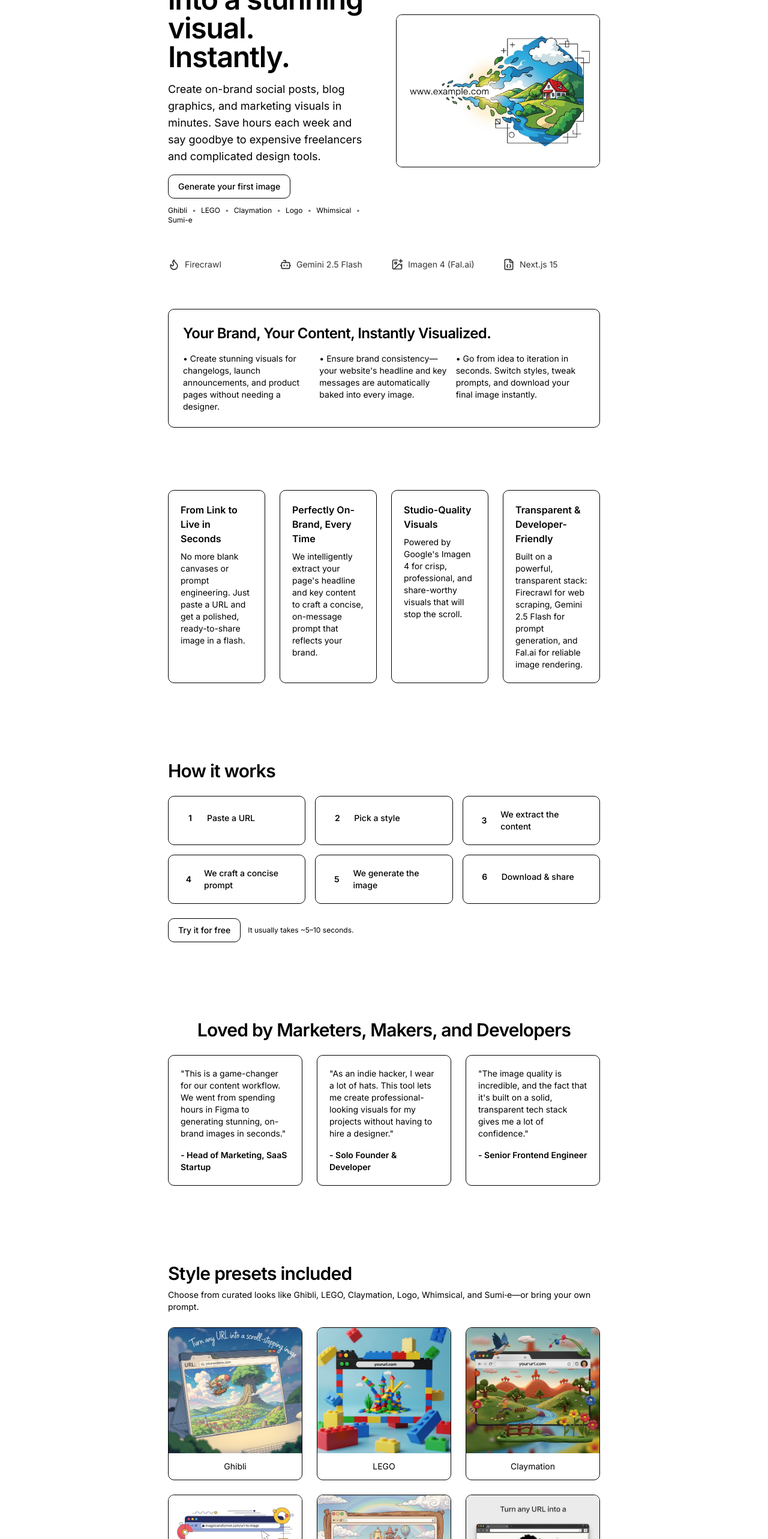
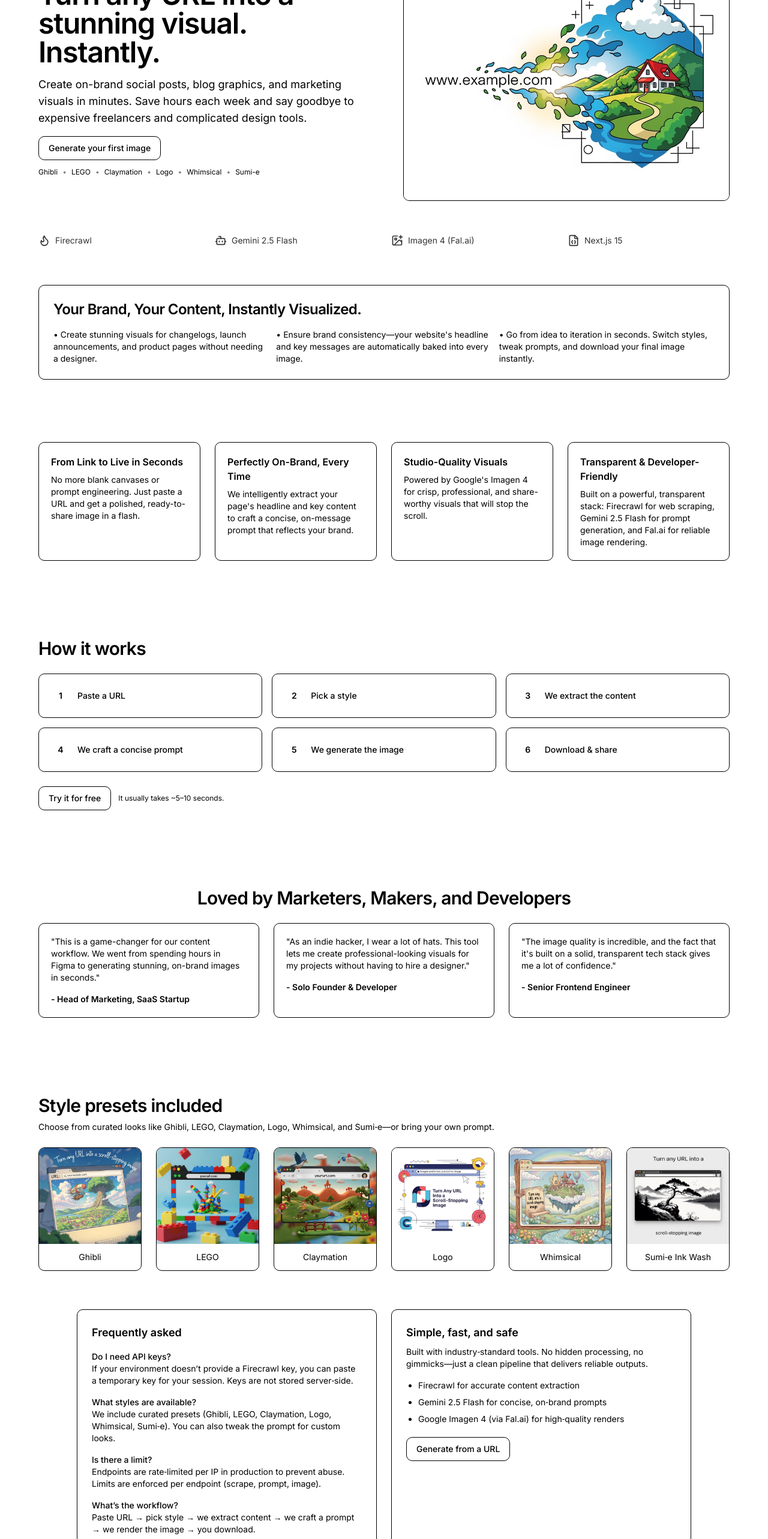
Before and after one commit to codeme-ne/imagine, a Next.js app: page /landing in a window 1280 px wide. Shown: the part 234-2800 px from the top of the page at 60% size. Built offline with nearby package versions, Linux system fonts and the light colour scheme; no server answers.

Commit message:
Revert button styling to original; restore outline CTA. Keep landing layout improvements (mobile-first + wider tablet/desktop).

```diff
--- a/app/landing/page.tsx
+++ b/app/landing/page.tsx
@@ -44,20 +44,23 @@ export default function LandingPage() {
   ];
 
   return (
-    <div className="min-h-screen">
+    <div className="min-h-screen font-sans">
       {/* Hero */}
       <section className="px-6 md:px-8 pt-16 md:pt-24 pb-6 md:pb-8">
-        <div className="mx-auto" style={{ maxWidth: 720 }}>
-          <div className="grid gap-10 md:grid-cols-2 md:items-center">
-            <div>
+        <div className="mx-auto w-full max-w-xl md:max-w-3xl lg:max-w-6xl">
+          <div className="grid md:grid-cols-2 md:items-center gap-8 md:gap-12 lg:gap-16">
+            <div className="max-w-xl">
               <h1 className="text-4xl md:text-5xl font-semibold tracking-tight text-foreground">Turn any URL into a stunning visual. Instantly.</h1>
               <p className="mt-4 text-base md:text-lg text-muted-foreground">Create on-brand social posts, blog graphics, and marketing visuals in minutes. Save hours each week and say goodbye to expensive freelancers and complicated design tools.</p>
-              <div className="mt-4 flex flex-wrap items-center gap-3">
+              <div className="mt-4">
+                <div className="flex flex-wrap items-center gap-3">
                   <Button asChild>
                     <Link href="/auth/signin">Generate your first image</Link>
                   </Button>
                 </div>
-              <div className="mt-3 flex flex-wrap items-center gap-x-2 text-xs text-muted-foreground">
+              </div>
+              <div className="mt-3">
+                <div className="flex flex-wrap items-center gap-x-2 text-xs text-muted-foreground">
                 {["Ghibli", "LEGO", "Claymation", "Logo", "Whimsical", "Sumi-e"].map(
                   (style, index, arr) => (
                     <span key={style} className="flex items-center gap-x-2">
@@ -70,8 +73,9 @@ export default function LandingPage() {
                 )}
                 </div>
               </div>
+            </div>
 
-            <div className="relative aspect-[4/3] overflow-hidden rounded-[10px] border bg-muted">
+            <div className="relative aspect-[4/3] overflow-hidden rounded-lg border bg-muted">
               <Image
                 src="/url-to-image/hero_main.png"
                 alt="Hero visual generated from a URL"
@@ -86,7 +90,8 @@ export default function LandingPage() {
 
       {/* Logos / Tech */}
       <section className="px-6 md:px-8 py-6">
-        <div className="mx-auto grid grid-cols-2 sm:grid-cols-4 gap-6 items-center opacity-80" style={{ maxWidth: 720 }}>
+        <div className="mx-auto w-full max-w-xl md:max-w-3xl lg:max-w-6xl opacity-80">
+          <div className="grid grid-cols-2 sm:grid-cols-4 gap-6 items-center">
           <div className="flex items-center gap-2 text-sm text-muted-foreground">
             <Flame className="h-5 w-5 text-foreground" />
             <span>Firecrawl</span>
@@ -104,13 +109,14 @@ export default function LandingPage() {
             <span>Next.js 15</span>
           </div>
           </div>
+        </div>
       </section>
 
       {/* Who it's for */}
       <section className="px-6 md:px-8 py-10">
-        <div className="mx-auto rounded-[10px] border bg-card p-6" style={{ maxWidth: 720 }}>
+        <div className="mx-auto w-full max-w-xl md:max-w-3xl lg:max-w-6xl rounded-lg border bg-card p-6">
           <h2 className="text-xl md:text-2xl font-semibold tracking-tight text-foreground">Your Brand, Your Content, Instantly Visualized.</h2>
-          <div className="mt-4 grid gap-3 sm:grid-cols-2 lg:grid-cols-3 text-sm text-muted-foreground">
+          <div className="mt-4 grid sm:grid-cols-2 lg:grid-cols-3 gap-3 text-sm text-muted-foreground">
             <p>• Create stunning visuals for changelogs, launch announcements, and product pages without needing a designer.</p>
             <p>• Ensure brand consistency—your website&apos;s headline and key messages are automatically baked into every image.</p>
             <p>• Go from idea to iteration in seconds. Switch styles, tweak prompts, and download your final image instantly.</p>
@@ -120,10 +126,10 @@ export default function LandingPage() {
 
       {/* Feature grid */}
       <section className="px-6 md:px-8 py-12 md:py-16">
-        <div className="mx-auto" style={{ maxWidth: 720 }}>
-          <div className="grid gap-6 sm:grid-cols-2 lg:grid-cols-4">
+        <div className="mx-auto w-full max-w-xl md:max-w-3xl lg:max-w-6xl">
+          <div className="grid sm:grid-cols-2 lg:grid-cols-4 gap-6">
             {features.map((f) => (
-              <div key={f.title} className="rounded-[10px] border bg-card p-5">
+              <div key={f.title} className="rounded-lg border bg-card p-5">
                 <h3 className="font-semibold text-foreground">{f.title}</h3>
                 <p className="mt-2 text-sm text-muted-foreground">{f.desc}</p>
               </div>
@@ -134,15 +140,16 @@ export default function LandingPage() {
 
       {/* How it works */}
       <section id="how-it-works" className="px-6 md:px-8 py-12 md:py-16">
-        <div className="mx-auto" style={{ maxWidth: 720 }}>
+        <div className="mx-auto w-full max-w-xl md:max-w-3xl lg:max-w-6xl">
           <h2 className="text-2xl md:text-3xl font-semibold tracking-tight text-foreground">
             How it works
           </h2>
-          <ol className="mt-6 grid gap-4 sm:grid-cols-2 lg:grid-cols-3">
+          <div className="mt-6">
+          <ol className="grid sm:grid-cols-2 lg:grid-cols-3 gap-4">
             {steps.map((s) => (
-              <li key={s.n} className="rounded-[10px] border bg-card p-5">
+              <li key={s.n} className="rounded-lg border bg-card p-5">
                 <div className="flex items-center gap-3">
-                  <span className="inline-flex h-8 w-8 items-center justify-center rounded-full bg-primary text-primary-foreground text-sm font-semibold">
+                  <span className="inline-flex h-8 w-8 items-center justify-center rounded-full bg-primary text-primary-foreground text-sm font-semibold font-mono">
                     {s.n}
                   </span>
                   <span className="text-sm font-medium text-foreground">{s.t}</span>
@@ -150,31 +157,34 @@ export default function LandingPage() {
               </li>
             ))}
           </ol>
-          <div className="mt-6 flex items-center gap-3">
+          </div>
+          <div className="mt-6">
+            <div className="flex items-center gap-3">
             <Button asChild variant="outline" >
               <Link href="/auth/signin">Try it for free</Link>
             </Button>
-            <span className="text-xs text-muted-foreground">It usually takes ~5–10 seconds.</span>
+            <span className="text-xs text-muted-foreground font-mono">It usually takes ~5–10 seconds.</span>
+            </div>
           </div>
         </div>
       </section>
 
       {/* Testimonials */}
       <section className="px-6 md:px-8 py-12 md:py-16">
-        <div className="mx-auto" style={{ maxWidth: 720 }}>
+        <div className="mx-auto w-full max-w-xl md:max-w-3xl lg:max-w-6xl">
           <h2 className="text-2xl md:text-3xl font-semibold tracking-tight text-center text-foreground">
             Loved by Marketers, Makers, and Developers
           </h2>
-          <div className="mt-6 grid gap-6 sm:grid-cols-2 lg:grid-cols-3">
-            <div className="rounded-[10px] border bg-card p-5">
+          <div className="mt-6 grid sm:grid-cols-2 lg:grid-cols-3 gap-6">
+            <div className="rounded-lg border bg-card p-5">
               <p className="text-sm text-muted-foreground">&quot;This is a game-changer for our content workflow. We went from spending hours in Figma to generating stunning, on-brand images in seconds.&quot;</p>
               <p className="mt-4 text-sm font-semibold text-foreground">- Head of Marketing, SaaS Startup</p>
             </div>
-            <div className="rounded-[10px] border bg-card p-5">
+            <div className="rounded-lg border bg-card p-5">
               <p className="text-sm text-muted-foreground">&quot;As an indie hacker, I wear a lot of hats. This tool lets me create professional-looking visuals for my projects without having to hire a designer.&quot;</p>
               <p className="mt-4 text-sm font-semibold text-foreground">- Solo Founder & Developer</p>
             </div>
-            <div className="rounded-[10px] border bg-card p-5">
+            <div className="rounded-lg border bg-card p-5">
               <p className="text-sm text-muted-foreground">&quot;The image quality is incredible, and the fact that it&apos;s built on a solid, transparent tech stack gives me a lot of confidence.&quot;</p>
               <p className="mt-4 text-sm font-semibold text-foreground">- Senior Frontend Engineer</p>
             </div>
@@ -184,14 +194,14 @@ export default function LandingPage() {
 
       {/* Style presets */}
       <section className="px-6 md:px-8 py-12 md:py-16">
-        <div className="mx-auto" style={{ maxWidth: 720 }}>
+        <div className="mx-auto w-full max-w-xl md:max-w-3xl lg:max-w-6xl">
           <h2 className="text-2xl md:text-3xl font-semibold tracking-tight text-foreground">
             Style presets included
           </h2>
           <p className="mt-2 text-sm text-muted-foreground">
             Choose from curated looks like Ghibli, LEGO, Claymation, Logo, Whimsical, and Sumi‑e—or bring your own prompt.
           </p>
-          <div className="mt-6 grid gap-6 sm:grid-cols-3">
+          <div className="mt-6 grid md:grid-cols-3 lg:grid-cols-6 gap-6">
             {[
               { src: "/url-to-image/1.png", label: "Ghibli" },
               { src: "/url-to-image/2.png", label: "LEGO" },
@@ -200,7 +210,7 @@ export default function LandingPage() {
               { src: "/url-to-image/5.png", label: "Whimsical" },
               { src: "/url-to-image/6.png", label: "Sumi‑e Ink Wash" },
             ].map((item) => (
-                <figure key={item.label} className="overflow-hidden rounded-[10px] border bg-muted">
+                <figure key={item.label} className="overflow-hidden rounded-lg border bg-muted">
                   <div className="relative aspect-[17/16]">
                     <Image src={item.src} alt={item.label} fill className="object-cover" />
                   </div>
@@ -214,11 +224,11 @@ export default function LandingPage() {
 
       {/* FAQ & Trust */}
       <section className="px-6 md:px-8 pb-20">
-        <div className="mx-auto" style={{ maxWidth: 720 }}>
+        <div className="mx-auto w-full max-w-xl md:max-w-3xl lg:max-w-5xl">
           <div className="grid gap-6 lg:grid-cols-2">
-            <div className="rounded-[10px] border bg-card p-6">
+            <div className="rounded-lg border bg-card p-6">
               <h3 className="text-lg font-semibold text-foreground">Frequently asked</h3>
-              <div className="mt-4 space-y-4 text-sm text-muted-foreground">
+              <div className="mt-4 flex flex-col gap-4 text-sm text-muted-foreground">
                 <div>
                   <p className="font-medium text-foreground">Do I need API keys?</p>
                   <p>If your environment doesn’t provide a Firecrawl key, you can paste a temporary key for your session. Keys are not stored server‑side.</p>
@@ -237,14 +247,16 @@ export default function LandingPage() {
                 </div>
               </div>
             </div>
-            <div className="rounded-[10px] border bg-card p-6">
+            <div className="rounded-lg border bg-card p-6">
               <h3 className="text-lg font-semibold text-foreground">Simple, fast, and safe</h3>
               <p className="mt-2 text-sm text-muted-foreground">Built with industry‑standard tools. No hidden processing, no gimmicks—just a clean pipeline that delivers reliable outputs.</p>
-              <ul className="mt-4 space-y-2 text-sm text-muted-foreground list-disc pl-5">
+              <div className="mt-4">
+                <ul className="flex flex-col gap-2 text-sm text-muted-foreground list-disc pl-5">
                   <li>Firecrawl for accurate content extraction</li>
                   <li>Gemini 2.5 Flash for concise, on‑brand prompts</li>
                   <li>Google Imagen 4 (via Fal.ai) for high‑quality renders</li>
                 </ul>
+              </div>
               <div className="mt-5">
                 <Button asChild>
                   <Link href="/auth/signin">Generate from a URL</Link>
```
Lines whose indentation alone changed are shown as unchanged.
